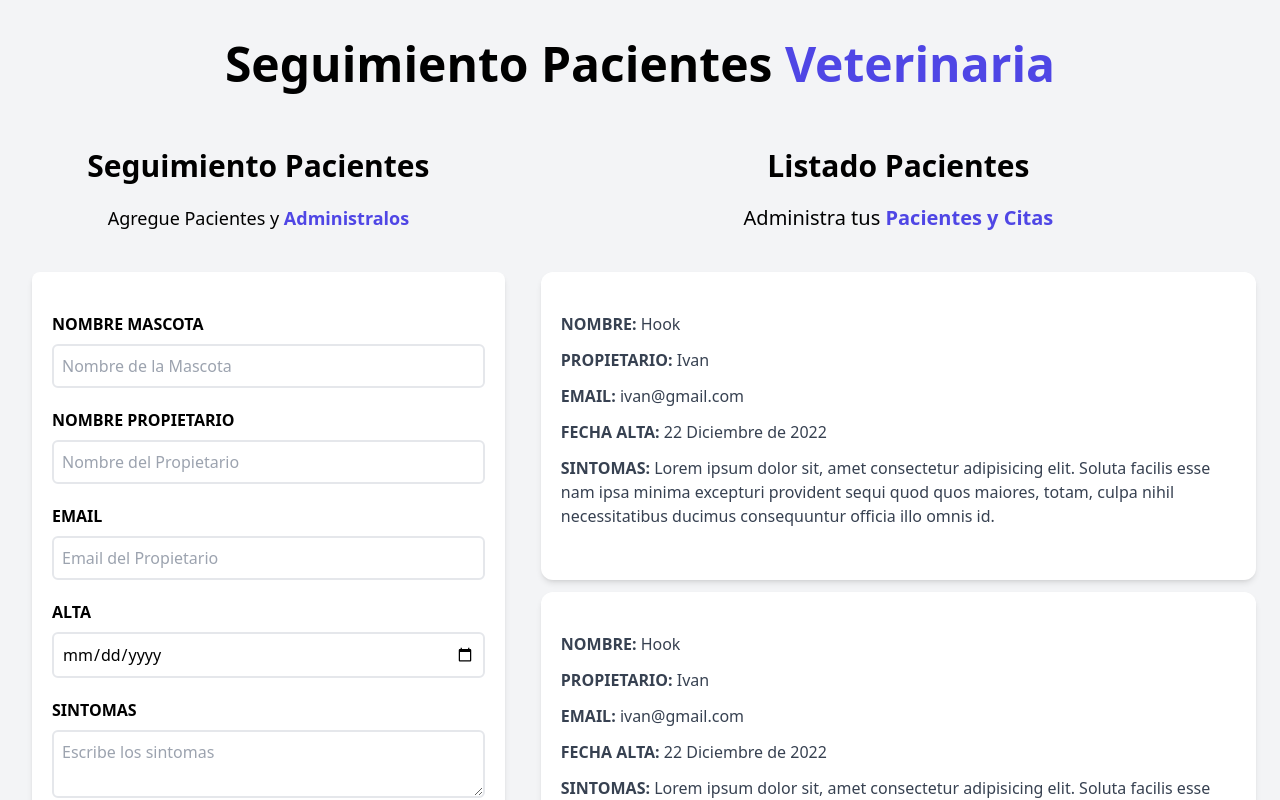
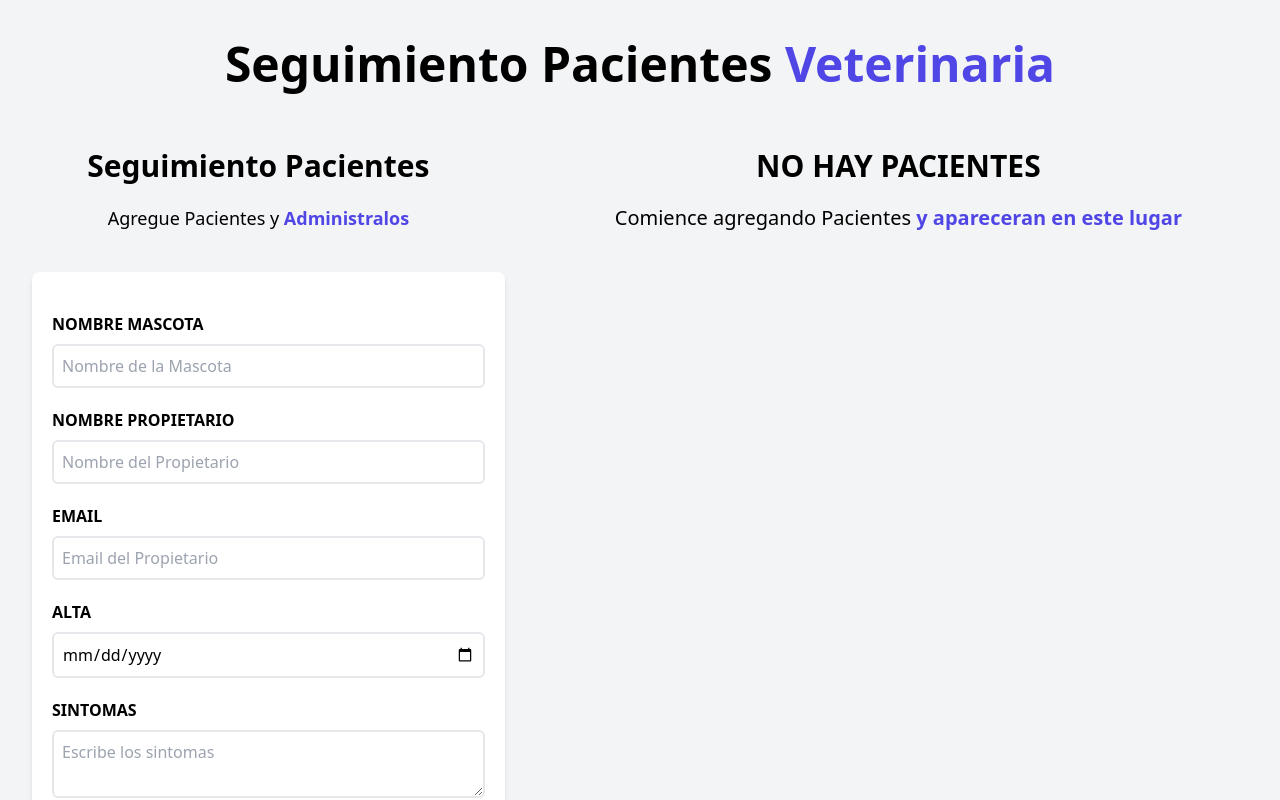
Before and after one commit to caceresivan5/Ingresos-Pyme-Textil, a React (Vite) app: page / in a window 1280 px wide. Shown: the top 800 px of the page. Built offline with nearby package versions, Linux system fonts and the light colour scheme.

Commit message:
Se le da funcionabilidad a la edicion de las entradas

```diff
--- a/src/App.jsx
+++ b/src/App.jsx
@@ -6,7 +6,8 @@
 
 function App() {
 
-  const [pacientes, setPaciente] = useState([])
+  const [pacientes, setPacientes] = useState([])
+  const [paciente, setPaciente] = useState({})
 
   return (
     <div className="container mx-auto mt-10">
@@ -14,9 +15,15 @@
 
       <div className="mt-12 md:flex">
       <Formulario
-      setPaciente={setPaciente}
+      pacientes = {pacientes}
+      setPacientes={setPacientes}
+      paciente = {paciente}
+      setPaciente = {setPaciente}
       />
-      <ListadoPacientes/>
+      <ListadoPacientes
+      pacientes = {pacientes}
+      setPaciente = {setPaciente}
+      />
 
       </div>
     </div>
--- a/src/components/Formulario.jsx
+++ b/src/components/Formulario.jsx
@@ -1,9 +1,9 @@
 import React from 'react'
-import { useState } from 'react'
+import { useState, useEffect } from 'react'
 import Swal from 'sweetalert2'
 
 
-const Formulario = ( {setPaciente} ) => {
+const Formulario = ( {pacientes, setPacientes, paciente, setPaciente} ) => {
 
   const [nombre, setNombre] = useState("")
   const [propietario, setPropietario] = useState("")
@@ -11,7 +11,25 @@
   const [fecha, setFecha] = useState("")
   const [sintomas, setSintomas] = useState("")
 
+  useEffect ( ()=>{
+    if(Object.keys(paciente).length > 0 ){
 
+      setNombre(paciente.nombre)
+      setPropietario(paciente.propietario)
+      setEmail(paciente.email)
+      setFecha(paciente.fecha)
+      setSintomas(paciente.sintomas)
+
+    }
+
+  }, [paciente])
+
+  function generaId() {
+    const random = Math.random().toString(36).substring(2)
+    const fecha = Date.now().toString(36)
+
+    return random + fecha
+  }
   const handleSubmit = (e) => {
     e.preventDefault();
 
@@ -20,14 +38,49 @@
 
       Swal.fire({
         icon: 'error',
-        title: 'ANDA PA LLA BOBO',
+        title: 'ERROR',
         text: 'Hay al menos un campo vacio!',
         footer: '<a href="">Complete todos los campos para poder continuar</a>'
       })
+    }else{
+      //OBJETO PACIENTE
+      const ObjetoPaciente = {
+        nombre,
+        propietario,
+        email,
+         fecha,
+         sintomas,
 
-    }
-    setPaciente(nombre)
+      }
+
+      if(paciente.id){
+        //EDITANDO REGISTRO
+        ObjetoPaciente.id = paciente.id
+
+        const pacientesActualizados = pacientes.map( pacienteState => pacienteState.id === paciente.id ? ObjetoPaciente : pacienteState)
+
+        setPacientes(pacientesActualizados)
+        setPaciente({})
+
+      }else{
+        // NUEVO REGISTRO
+
+        ObjetoPaciente.id = generaId();
+        setPacientes([...pacientes, ObjetoPaciente]) //toma una copia de pacientes y agrega los nuevos pacientes dentro de ObjetoPaciente mediante Setpaciente
+
+      }
+
+     //REINICIANDO EL FORMULARIO
+
+     setNombre('')
+     setPropietario('')
+     setEmail('')
+     setFecha('')
+     setSintomas('')
+
   }
+
+}
 
 
   return (
@@ -111,7 +164,7 @@
           </div>
           <input type="submit"
           className='bg-indigo-600 w-full p-3 text-white uppercase font-bold hover:bg-indigo-700 cursor-pointer transition-all'
-          value='Agregar Paciente'
+          value={ paciente.id ? 'EDITAR PACIENTE' : 'AGREGAR PACIENTE'}
           />
         </form>
     </div>
--- a/src/components/ListadoPacientes.jsx
+++ b/src/components/ListadoPacientes.jsx
@@ -1,18 +1,58 @@
 import React from 'react'
+
 import Paciente from './Paciente'
 
-const ListadoPacientes = () => {
+const ListadoPacientes = ( { pacientes, setPaciente }) => {
+
+
+
   return (
     <div className='md:w-1/2 lg:w-3/5 md:h-screen m-3 overflow-y-scroll '>
+
+      { pacientes && pacientes.length //si se cumple esta condicion
+
+? // ENTONCES
+(
+
+        <>
         <h2 className='font-black text-3xl text-center'>Listado Pacientes</h2>
 
-        <p className='text-xl mt-5 mb-10 text-center'>
-          Administra tus {""}
-          <span className='text-indigo-600 font-bold'>Pacientes y Citas</span>
-        </p>
-        <Paciente/>
-        <Paciente/>
-        <Paciente/>
+<p className='text-xl mt-5 mb-10 text-center'>
+  Administra tus {""}
+  <span className='text-indigo-600 font-bold'>Pacientes y Citas</span>
+</p>
+
+
+{ pacientes.map( ( paciente ) => (
+
+        <Paciente
+        key={paciente.id}
+        paciente= { paciente }
+        setPaciente = {setPaciente}
+
+        />
+
+        ))}
+        </>
+
+
+      )
+
+      : // SINO
+
+      (
+        <>
+      <h2 className='font-black text-3xl text-center'>NO HAY PACIENTES</h2>
+
+       <p className='text-xl mt-5 mb-10 text-center'>
+  Comience agregando Pacientes{""}
+  <span className='text-indigo-600 font-bold'> y apareceran en este lugar</span>
+</p>
+
+        </>
+      )
+
+    }
 
     </div>
   )
--- a/src/components/Paciente.jsx
+++ b/src/components/Paciente.jsx
@@ -1,30 +1,44 @@
 import React from 'react'
 
-const Paciente = () => {
+const Paciente = ( {paciente, setPaciente = {setPaciente} }) => {
+
   return (
     <div className='m-3 bg-white shadow-md px-5 py-10 rounded-xl'>
 
     <p className='font-bold mb-3 text-gray-700 uppercase'>Nombre: {""}
-    <span className='font-normal normal-case'>Hook</span>
+    <span className='font-normal normal-case'>{paciente.nombre}</span>
     </p>
 
     <p className='font-bold mb-3 text-gray-700 uppercase'>Propietario: {""}
-    <span className='font-normal normal-case'>Ivan</span>
+    <span className='font-normal normal-case'>{paciente.propietario}</span>
     </p>
 
     <p className='font-bold mb-3 text-gray-700 uppercase'>Email: {""}
-    <span className='font-normal normal-case'>ivan@gmail.com</span>
+    <span className='font-normal normal-case'>{paciente.email}</span>
     </p>
 
     <p className='font-bold mb-3 text-gray-700 uppercase'>Fecha Alta: {""}
-    <span className='font-normal normal-case'>22 Diciembre de 2022</span>
+    <span className='font-normal normal-case'>{paciente.fecha}</span>
     </p>
 
     <p className='font-bold mb-3 text-gray-700 uppercase'>Sintomas: {""}
-    <span className='font-normal normal-case'>Lorem ipsum dolor sit, amet consectetur adipisicing elit.
-    Soluta facilis esse nam ipsa minima excepturi provident sequi quod quos maiores, totam, culpa nihil
-     necessitatibus ducimus consequuntur officia illo omnis id.</span>
+    <span className='font-normal normal-case'>{paciente.sintomas}</span>
     </p>
+
+    <div className='flex justify-between mt-10'>
+
+      <button  type='button'
+      className='py-2 px-5 bg-indigo-600 hover:bg-indigo-700 text-white font-bold rounded-lg'
+      onClick={ ()=> {setPaciente(paciente) } }>
+        EDITAR
+      </button>
+
+      <button  type='button'
+      className='py-2 px-5 bg-red-600 hover:bg-red-700 text-white font-bold rounded-lg'>
+        ELIMINAR
+      </button>
+
+    </div>
 
   </div>
   )
```
